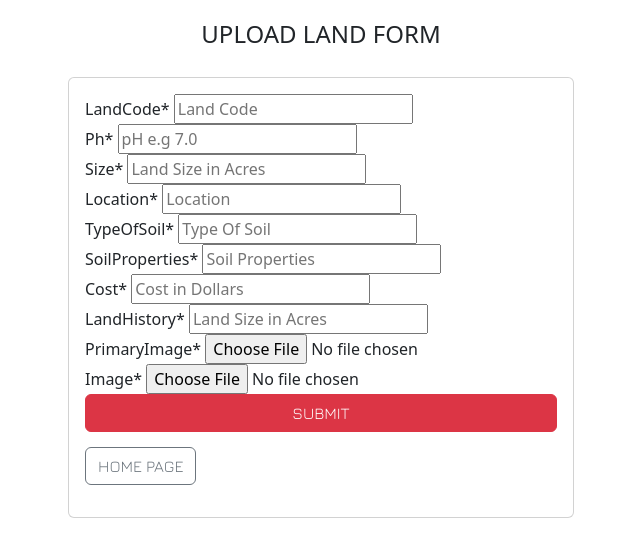
After one commit to PhettyAndrew/landLocator, a Django app: page /upload-land in a window 1280 px wide. The commit adds this page. Shown: the top 557 px of the page, without its empty margins (319-959 px from the left). Run offline with Django 3.2, Linux system fonts and the light colour scheme; some libraries are stand-ins or nearby versions.

Commit message:
Upload Land

```diff
--- a/appLandLocator/forms.py
+++ b/appLandLocator/forms.py
@@ -1,10 +1,37 @@
 from django import forms
 from django.contrib.auth.models import User
+from .models import Land, Image
 
 
+# User data input form
 class UserForm(forms.ModelForm):
     password = forms.CharField(widget=forms.PasswordInput)
 
     class Meta:
         model = User
         fields = ['username', 'email', 'password']
+
+
+# Form to input data in Land table
+class LandForm(forms.ModelForm):
+    class Meta:
+        model = Land
+        widgets = {
+            'landCode': forms.TextInput(attrs={'placeholder': 'Land Code'}),
+            'ph': forms.NumberInput(attrs={'placeholder': 'pH e.g 7.0'}),
+            'size': forms.NumberInput(attrs={'placeholder': 'Land Size in Acres'}),
+            'location': forms.TextInput(attrs={'placeholder': 'Location'}),
+            'typeOfSoil': forms.TextInput(attrs={'placeholder': 'Type Of Soil'}),
+            'soilProperties': forms.TextInput(attrs={'placeholder': 'Soil Properties'}),
+            'cost': forms.NumberInput(attrs={'placeholder': 'Cost in Dollars'}),
+            'landHistory': forms.TextInput(attrs={'placeholder': 'Land Size in Acres'}),
+
+        }
+        fields = ['landCode', 'ph', 'size', 'location', 'typeOfSoil', 'soilProperties', 'cost', 'landHistory', 'primaryImage']
+
+
+# Form to input data in Image table
+class ImageForm(forms.ModelForm):
+    class Meta:
+        model = Image
+        fields = ['image']
--- a/appLandLocator/templates/appLandLocator/base.html
+++ b/appLandLocator/templates/appLandLocator/base.html
@@ -49,6 +49,7 @@
           <span class="d-flex">
               {% if user.is_authenticated %}
                 <a class="nav-link" href="#" style="color: #ffffff; font-family: Gentium Book Plus; font-size: 20px; margin-right: 10px;">Signed in as: {{user.username}}</a>
+                <a href="{% url 'appLandLocator:uploadLand' %}" class="btn btn-info" type="submit" style="font-family: Noto Sans Display; margin-right: 5px; color: #ffffff;">UPLOAD LAND</a>
                 <a href="{% url 'appLandLocator:logout' %}" class="btn btn-primary" type="submit" style="font-family: Noto Sans Display; margin-right: 5px;">LOGOUT</a>
               {% else %}
                 <a href="{% url 'appLandLocator:login' %}" class="btn btn-primary" type="submit" style="font-family: Noto Sans Display; margin-right: 5px;">LOGIN</a>
--- /dev/null
+++ b/appLandLocator/templates/appLandLocator/upload-land.html
@@ -0,0 +1,46 @@
+<title>Land Locator: Upload Land</title>
+
+    <!-- Bootstrap CSS -->
+    <link href="https://cdn.jsdelivr.net/npm/bootstrap@5.2.0-beta1/dist/css/bootstrap.min.css" rel="stylesheet" integrity="sha384-0evHe/X+R7YkIZDRvuzKMRqM+OrBnVFBL6DOitfPri4tjfHxaWutUpFmBp4vmVor" crossorigin="anonymous">
+
+    <!-- Google Fonts -->
+    <link href='https://fonts.googleapis.com/css?family=Playfair Display' rel='stylesheet'>
+    <link href='https://fonts.googleapis.com/css?family=Orbitron' rel='stylesheet'>
+    <link href='https://fonts.googleapis.com/css?family=Lora' rel='stylesheet'>
+    <link href='https://fonts.googleapis.com/css?family=Dosis' rel='stylesheet'>
+    <link href='https://fonts.googleapis.com/css?family=Jura' rel='stylesheet'>
+
+<div class="container" style="text-align: center; margin-top: 20px;">
+    <div class="row" style="display: inline-block;">
+        <h4>UPLOAD LAND FORM</h4>
+    </div>
+</div>
+
+
+{% load crispy_forms_tags %}
+<div class="container">
+    <div class="row">
+        <div class="col-sm-3"></div>
+        <div class="col-sm-6">
+            <div class="card card-body" style="margin: 20px;">
+                <form method="post" enctype="multipart/form-data">
+                    {% csrf_token %}
+                    {{  landForm | crispy }}
+                    {{ imageForm | crispy }}
+                    <div class="form-group">
+                        <button type="submit" class="btn btn-danger" style="width: 100%; Font-family: Jura;">SUBMIT</button>
+                        <div class="row">
+                            <div class="col-sm-12">
+                                <a href="{% url 'appLandLocator:index' %}" style="margin-top: 15px; Font-family: Jura;" class="btn btn-outline-secondary">HOME PAGE</a>
+                            </div>
+                        </div>
+                    </div>
+                </form>
+            </div>
+        </div>
+        <div class="col-sm-3"></div>
+    </div>
+</div>
+
+<!-- Bootstrap JS -->
+<script src="https://cdn.jsdelivr.net/npm/bootstrap@5.2.0-beta1/dist/js/bootstrap.bundle.min.js" integrity="sha384-pprn3073KE6tl6bjs2QrFaJGz5/SUsLqktiwsUTF55Jfv3qYSDhgCecCxMW52nD2" crossorigin="anonymous"></script>
--- a/appLandLocator/urls.py
+++ b/appLandLocator/urls.py
@@ -9,5 +9,6 @@ urlpatterns = [
     path('login', views.login_user, name='login'),
     path('logout', views.logout_user, name='logout'),
     path('lands', views.lands, name='lands'),
-    path('land-details/codeL<int:landId>D', views.landDetails, name='landDetails')
+    path('land-details/codeL<int:landId>D', views.landDetails, name='landDetails'),
+    path('upload-land', views.uploadLand, name='uploadLand'),
 ]
--- a/appLandLocator/views.py
+++ b/appLandLocator/views.py
@@ -2,7 +2,7 @@ from django.contrib.auth import authenticate, logout, login
 from django.shortcuts import render, redirect, get_object_or_404
 
 from .models import Land, Image
-from .forms import UserForm
+from .forms import UserForm, LandForm, ImageForm
 
 
 # Create your views here.
@@ -65,3 +65,18 @@ def landDetails(request, landId):
         'infoImage':infoImage,
     }
     return render(request, 'appLandLocator/land-details.html', context)
+
+
+# Upload Land Function
+def uploadLand(request):
+    landForm = LandForm(request.POST or None)
+    imageForm = ImageForm(request.POST or None)
+    if landForm.is_valid() and imageForm.is_valid():
+        landForm.save()
+        imageForm.save()
+        return redirect('appLandLocator:lands')
+    context = {
+        'landForm': landForm,
+        'imageForm': imageForm,
+    }
+    return render(request, 'appLandLocator/upload-land.html', context)
```
Also changed, not shown: db.sqlite3.
